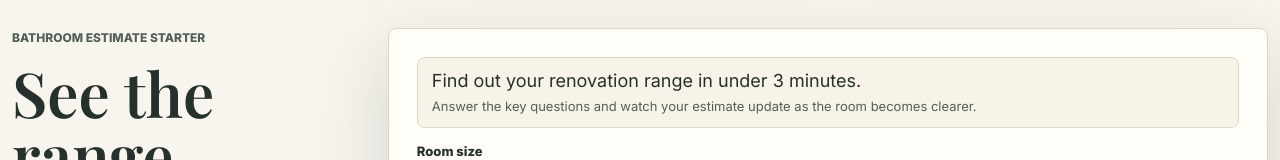
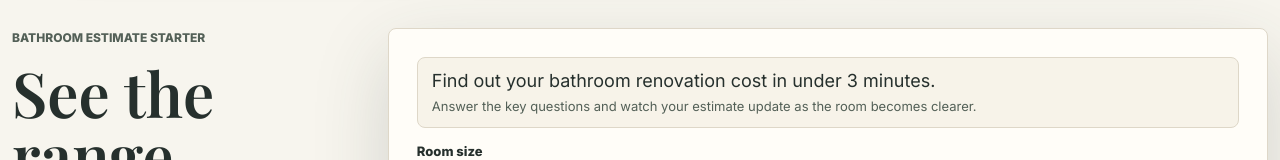
Before and after one commit to maycorbuildingservices-lang/maycor-website-next, a Next.js app: page / in a window 1280 px wide. Both pictures are taken after a click on the button 647 px from the left and 1148 px from the top of the page. Shown: the part 1007-1167 px from the top of the page. Built offline with nearby package versions, Linux system fonts and the light colour scheme.

Commit message:
Update calculator prompt copy

```diff
--- a/src/components/EstimateStarter.tsx
+++ b/src/components/EstimateStarter.tsx
@@ -258,7 +258,7 @@ export function EstimateStarter() {
         <div className="estimate-builder">
         {isExpanded ? (
           <div className="calculator-prompt">
-            <h3>Find out your renovation range in under 3 minutes.</h3>
+            <h3>Find out your bathroom renovation cost in under 3 minutes.</h3>
             <p>
               Answer the key questions and watch your estimate update as the room
               becomes clearer.
```
